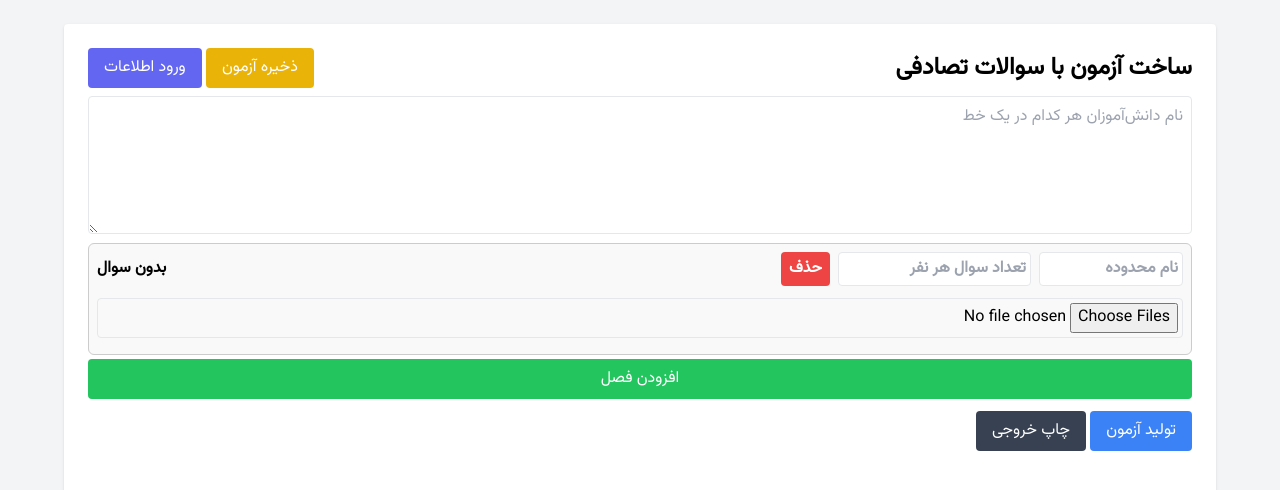
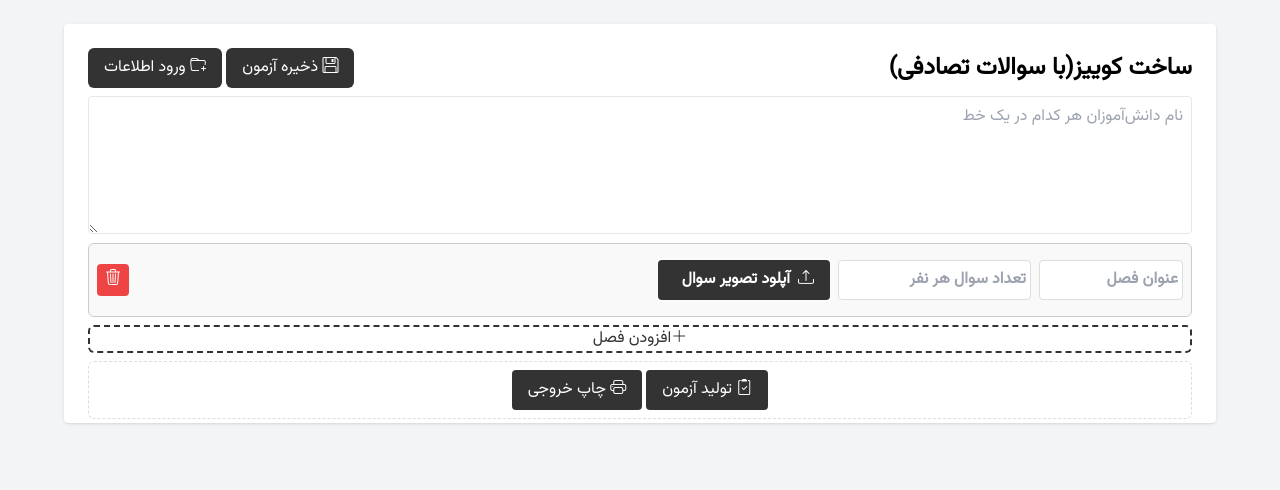
Before and after one commit to MMSabbaghi/Random_Quiz, a plain HTML site: page index.html in a window 1280 px wide. Both pictures are taken after a click on the button "افزودن فصل". Shown: the top 490 px of the page. Drawn offline with nearby package versions, Linux system fonts and the light colour scheme.

Commit message:
better styles

```diff
--- a/app.js
+++ b/app.js
@@ -8,19 +8,33 @@ function toPersianDigits(str) {
 }
 
 function createRangeItem(rangeData = null) {
+  const fileId = crypto.randomUUID();
   const div = document.createElement("div");
   div.className = "range-item";
   div.innerHTML = `
-    <div class="range-header">
+  <div class="range-header my-2">
     <div class="flex gap-2">
-      <input type="text" class="border rounded p-1 w-36 range-name" placeholder="نام محدوده">
+      <input type="text" class="border rounded p-1 w-36 range-name" placeholder="عنوان فصل">
       <input data-number-input="true" data-float="false" class="border rounded p-1 range-count" placeholder="تعداد سوال هر نفر">
-      <button class="bg-red-500 text-white px-2 rounded remove-range">حذف</button>
+      <div class="file-input">
+      <input type="file" id="file" accept="image/*" multiple class="file range-images">
+      <label for="file" class="btn px-4 py-2 rounded">
+      <i class="bi bi-upload"></i>
+      <span class="mx-2">
+      آپلود تصویر سوال
+      </span>
+      </label>
+      </div>
     </div>
-      <span class="range-total"> بدون سوال</span>
+    <div class="flex items-center gap-2">
+    <span class="range-total"></span>
+    <button class="btn px-2 py-1 bg-red-500 text-white rounded remove-range">
+    <i class="bi bi-trash3"></i>
+    </button>
+      </div>
     </div>
-    <input type="file" accept="image/*" class="range-images border rounded p-1 w-full mt-2" multiple>
-    <div class="preview mt-2"></div>
+
+    <div class="preview"></div>
   `;
 
   const previewDiv = div.querySelector(".preview");
--- a/index.html
+++ b/index.html
@@ -3,20 +3,27 @@
 
 <head>
   <meta charset="UTF-8">
-  <title>تقسیم سوال‌های تصویری بدون تکرار</title>
+  <title>ساخت کوییز</title>
+  <link rel="stylesheet" href="https://cdn.jsdelivr.net/npm/bootstrap-icons@1.13.1/font/bootstrap-icons.min.css">
+  <link rel="stylesheet" href="style.css">
   <script src="https://cdn.tailwindcss.com"></script>
-  <link rel="stylesheet" href="style.css">
 </head>
 
 <body class="bg-gray-100 p-6">
 
-  <div class="max-w-6xl mx-auto bg-white p-6 rounded shadow">
+  <div class="max-w-6xl mx-auto bg-white p-6 pb-0 rounded shadow">
     <div class="flex items-center justify-between mb-2">
-      <h1 class="text-2xl font-bold">ساخت آزمون با سوالات تصادفی</h1>
+      <h1 class="text-2xl font-bold">ساخت کوییز(با سوالات تصادفی) </h1>
       <div>
-        <button id="exportJson" class="bg-yellow-500 text-white px-4 py-2 rounded">ذخیره آزمون</button>
+        <button id="exportJson" class="btn px-4 py-2">
+          <i class="bi bi-floppy"></i>
+          ذخیره آزمون</button>
         <input type="file" id="importJson" class="hidden">
-        <button id="importJsonBtn" class="bg-indigo-500 text-white px-4 py-2 rounded">ورود اطلاعات</button>
+        <button id="importJsonBtn" class="btn px-4 py-2"><i class="bi bi-folder-plus"></i>
+          <span>
+            ورود اطلاعات
+          </span>
+        </button>
       </div>
     </div>
 
@@ -24,13 +31,33 @@
       placeholder="نام دانش‌آموزان هر کدام در یک خط"></textarea>
 
     <div id="ranges"></div>
-    <button id="addRange" style="width: 100%;" class="bg-green-500 text-white px-4 py-2 rounded mt-1 mb-1">افزودن
-      فصل</button>
+    <button id="addRange" style="width: 100%;" class="btn add-btn my-2">
+      <i class="bi bi-plus-lg"></i>
+      <span>
+        افزودن
+        فصل
+      </span>
+    </button>
 
-    <button id="generate" class="bg-blue-500 text-white px-4 py-2 rounded mt-2 mb-2">تولید آزمون</button>
-    <button onclick="window.print()" class="bg-gray-700 text-white px-4 py-2 rounded mt-2 mb-2">چاپ خروجی</button>
+    <div class="flex gap-1 my-1  export-btns">
 
-    <div id="printable" class="overflow-auto mt-4"></div>
+
+      <button id="generate" class="btn px-4 py-2 rounded mt-2 mb-2">
+        <i class="bi bi-clipboard2-check"></i>
+        <span>
+          تولید آزمون
+        </span>
+      </button>
+
+      <button onclick="window.print()" class="btn px-4 py-2 rounded mt-2 mb-2">
+        <i class="bi bi-printer"></i>
+        <span>
+          چاپ خروجی
+        </span>
+      </button>
+
+    </div>
+    <div id="printable" class="overflow-auto"></div>
   </div>
 
   <!-- Modal برای نمایش بزرگ تصویر -->
--- a/persian-inputs.js
+++ b/persian-inputs.js
@@ -10,7 +10,7 @@
   }
 
   function enhanceInput(input) {
-    if (input.__enhanced) return;
+    if (input.__enhanced || input.type !== "text") return;
     input.__enhanced = true;
 
     const originalDescriptor = Object.getOwnPropertyDescriptor(
--- a/style.css
+++ b/style.css
@@ -2,6 +2,55 @@
 body {
   font-family: "Vazirmatn", sans-serif;
 }
+
+:root {
+  --primary: #333;
+  --primary-dark: #444;
+  --border: #ddd;
+  --radius: 6px;
+  --transition: 0.3s ease;
+}
+
+input,
+.btn {
+  color: white;
+  border-radius: var(--radius);
+  border: 1px solid var(--border);
+  box-sizing: border-box;
+  font-size: 1rem;
+  transition: var(--transition);
+}
+
+input:focus {
+  border-color: var(--primary);
+  outline: none;
+}
+
+.btn {
+  background-color: var(--primary);
+  border: none;
+  cursor: pointer;
+}
+
+.btn:hover {
+  background-color: var(--primary-dark);
+  box-shadow: 0 4px 10px rgba(0, 0, 0, 0.1);
+}
+
+.add-btn,
+.add-btn:hover {
+  display: flex;
+  align-items: center;
+  justify-content: center;
+  background-color: transparent;
+  border: 2px dashed var(--primary);
+  color: var(--primary);
+  padding: 0;
+  border-radius: var(--radius);
+  cursor: pointer;
+  transition: var(--transition);
+}
+
 #ranges {
   display: flex;
   flex-direction: column;
@@ -18,7 +67,6 @@ body {
   display: flex;
   justify-content: space-between;
   align-items: center;
-  margin-bottom: 4px;
   font-weight: bold;
 }
 .preview {
@@ -115,3 +163,30 @@ body {
   max-height: 90%;
   border-radius: 6px;
 }
+
+.file {
+  opacity: 0;
+  width: 0.1px;
+  height: 0.1px;
+  position: absolute;
+}
+
+.file-input label {
+  position: relative;
+  display: flex;
+  align-items: center;
+  justify-content: center;
+}
+
+/* Adding an outline to the label on focus */
+input:focus + label {
+  outline: 1px solid #000;
+  outline: -webkit-focus-ring-color auto 2px;
+}
+
+.export-btns {
+  border: 1px dashed var(--border);
+  padding: 0 8px;
+  border-radius: var(--radius);
+  justify-content: center;
+}
```
